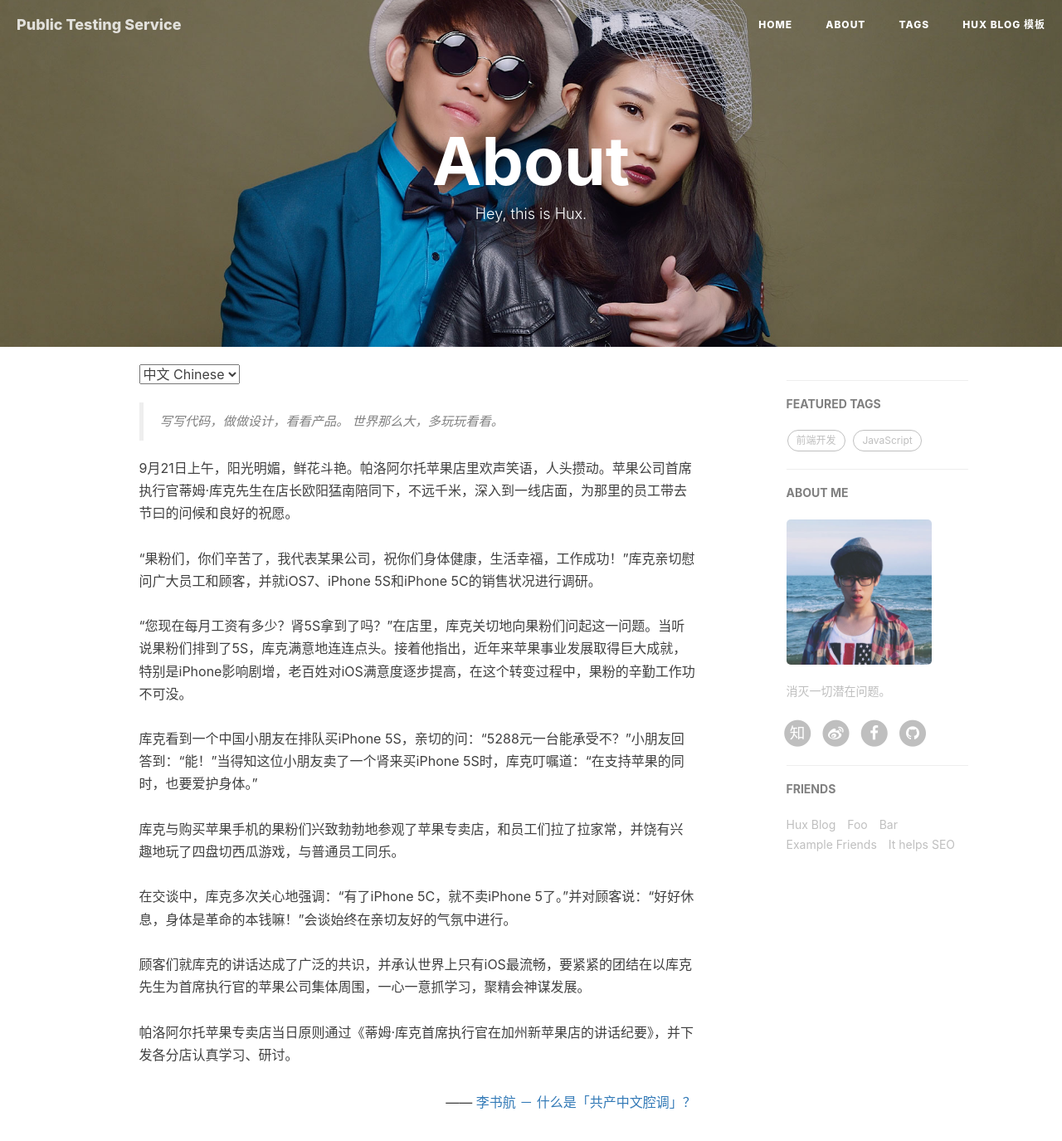
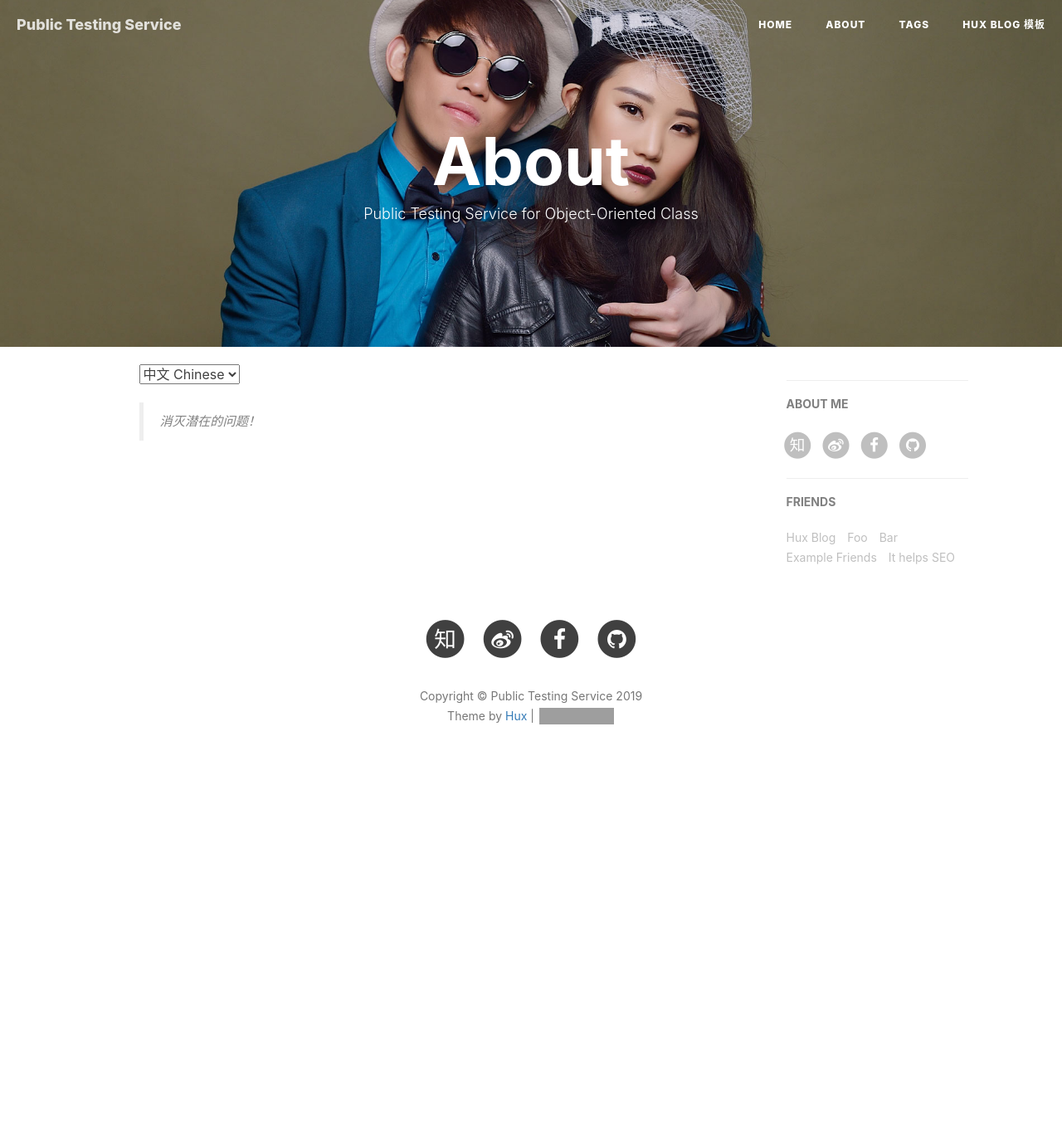
Before and after one commit to BXYMartin/OO-Public, a Jekyll site: the page built from docs/about.html, in a window 1280 px wide and 1400 px high. Shown: the top 1375 px of the window at 83% size. Built offline with Jekyll 4.4.1, drawn with Linux system fonts in a browser that asks for light colours; nearby versions of some CDN libraries; comment, search, counter and statistics services are not loaded; grey boxes are pictures that could not be loaded.

Commit message:
Updated Website

```diff
--- a/docs/_config.yml
+++ b/docs/_config.yml
@@ -46,36 +46,16 @@
 
 
 
-# Disqus settings
-#disqus_username: _your_disqus_short_name_
-
-# Duoshuo settings
-duoshuo_username: huxblog
-# Share component is depend on Comment so we can NOT use share only.
-duoshuo_share: true                     # set to false if you want to use Comment without Sharing
-
-
-
-
-# Analytics settings
-# Baidu Analytics
-ba_track_id: 4cc1f2d8f3067386cc5cdb626a202900
-# Google Analytics
-ga_track_id: 'UA-49627206-1'            # Format: UA-xxxxxx-xx
-ga_domain: huangxuan.me
-
-
-
 # Sidebar settings
-sidebar: true                           # whether or not using Sidebar.
-sidebar-about-description: "消灭一切潜在问题。"
-sidebar-avatar: /img/avatar-hux.jpg      # use absolute URL, seeing it's used in both `/` and `/about/`
+#sidebar: true                           # whether or not using Sidebar.
+#sidebar-about-description: "消灭一切潜在问题。"
+#sidebar-avatar: /img/avatar-hux.jpg      # use absolute URL, seeing it's used in both `/` and `/about/`
 
 
 
 # Featured Tags
-featured-tags: true                     # whether or not using Feature-Tags
-featured-condition-size: 1              # A tag will be featured if the size of it is more than this condition value
+#featured-tags: true                     # whether or not using Feature-Tags
+#featured-condition-size: 1              # A tag will be featured if the size of it is more than this condition value
 
 
 
--- a/docs/about.html
+++ b/docs/about.html
@@ -1,7 +1,7 @@
 ---
 layout: page
 title: "About"
-description: "Hey, this is Hux."
+description: "Public Testing Service for Object-Oriented Class"
 header-img: "img/about-bg.jpg"
 ---
 
@@ -14,35 +14,16 @@
 <!-- Chinese Version -->
 <div class="zh post-container">
     <blockquote>
-        写写代码，做做设计，看看产品。
-        世界那么大，多玩玩看看。
+        消灭潜在的问题！
     </blockquote>
-    9月21日上午，阳光明媚，鲜花斗艳。帕洛阿尔托苹果店里欢声笑语，人头攒动。苹果公司首席执行官蒂姆·库克先生在店长欧阳猛南陪同下，不远千米，深入到一线店面，为那里的员工带去节曰的问候和良好的祝愿。<br><br>“果粉们，你们辛苦了，我代表某果公司，祝你们身体健康，生活幸福，工作成功！”库克亲切慰问广大员工和顾客，并就iOS7、iPhone 5S和iPhone 5C的销售状况进行调研。 <br><br>“您现在每月工资有多少？肾5S拿到了吗？”在店里，库克关切地向果粉们问起这一问题。当听说果粉们排到了5S，库克满意地连连点头。接着他指出，近年来苹果事业发展取得巨大成就，特别是iPhone影响剧增，老百姓对iOS满意度逐步提高，在这个转变过程中，果粉的辛勤工作功不可没。<br><br>库克看到一个中国小朋友在排队买iPhone 5S，亲切的问：“5288元一台能承受不？”小朋友回答到：“能！”当得知这位小朋友卖了一个肾来买iPhone 5S时，库克叮嘱道：“在支持苹果的同时，也要爱护身体。”<br><br>库克与购买苹果手机的果粉们兴致勃勃地参观了苹果专卖店，和员工们拉了拉家常，并饶有兴趣地玩了四盘切西瓜游戏，与普通员工同乐。<br><br>在交谈中，库克多次关心地强调：“有了iPhone 5C，就不卖iPhone 5了。”并对顾客说：“好好休息，身体是革命的本钱嘛！”会谈始终在亲切友好的气氛中进行。<br><br>顾客们就库克的讲话达成了广泛的共识，并承认世界上只有iOS最流畅，要紧紧的团结在以库克先生为首席执行官的苹果公司集体周围，一心一意抓学习，聚精会神谋发展。<br>
-    <br>帕洛阿尔托苹果专卖店当日原则通过《蒂姆·库克首席执行官在加州新苹果店的讲话纪要》，并下发各分店认真学习、研讨。
-
-    <p style="text-align:right;">
-        —— <a href="http://www.zhihu.com/question/19687065">李书航 － 什么是「共产中文腔调」？ </a>
-    </p>
 
 </div>
 
 <!-- English Version -->
 <div class="en post-container">
     <blockquote>
-        Designer or Engineer, things in between.
+        Eliminate Errors and Warnings!.
     </blockquote>
-
-    <p>
-        Your work is going to fill a large part of your life, and the only way to be truly satisfied is to do what you believe is great work. And the only way to do great work is to love what you do. If you haven’t found it yet, keep looking. Don’t settle. As with all matters of the heart, you’ll know when you find it.
-    </p>
-
-    <p>
-    If you want to live your life in a creative way, as an artist, you have to not look back too much. You have to be willing to take whatever you’ve done and whoever you were and throw them away.
-    </p>
-
-    <p style="text-align:right;">
-    -- Steve Jobs
-    </p>
 
 </div>
 
@@ -61,67 +42,3 @@
     }
     onLanChange(0);
 </script>
-
-
-
-{% if site.duoshuo_username %}
-<!-- 多说评论框 start -->
-<div class="comment">
-    <div class="ds-thread"
-    {% if site.duoshuo_username == "huxblog" %}
-        data-thread-id="1187623191091085319"
-    {% else %}
-        data-thread-key="{{site.duoshuo_username}}/about"
-    {% endif %}
-
-    data-title="{{page.title}}"
-    data-url="{{site.url}}/about/"></div>
-</div>
-<!-- 多说评论框 end -->
-
-<!-- Duoshuo hacking -->
-<input id="dsUser" type="hidden" value="{{site.duoshuo_username}}"  />
-
-<!-- 多说公共JS代码 start (一个网页只需插入一次) -->
-<script type="text/javascript">
-    // dynamic User hacking by Hux
-    var _user = document.getElementById('dsUser').value;
-    // duoshuo comment query.
-    var duoshuoQuery = {short_name: _user };
-    (function() {
-        var ds = document.createElement('script');
-        ds.type = 'text/javascript';ds.async = true;
-        ds.src = (document.location.protocol == 'https:' ? 'https:' : 'http:') + '//static.duoshuo.com/embed.js';
-        ds.charset = 'UTF-8';
-        (document.getElementsByTagName('head')[0]
-         || document.getElementsByTagName('body')[0]).appendChild(ds);
-    })();
-</script>
-<!-- 多说公共JS代码 end -->
-{% endif %}
-
-
-{% if site.disqus_username %}
-<!-- disqus 评论框 start -->
-<div class="comment">
-    <div id="disqus_thread" class="disqus-thread">
-
-    </div>
-</div>
-<!-- disqus 评论框 end -->
-
-<!-- disqus 公共JS代码 start (一个网页只需插入一次) -->
-<script type="text/javascript">
-    /* * * CONFIGURATION VARIABLES * * */
-    var disqus_shortname = "{{site.disqus_username}}";
-    var disqus_identifier = "{{site.disqus_username}}/{{page.url}}";
-    var disqus_url = "{{site.url}}{{page.url}}";
-
-    (function() {
-        var dsq = document.createElement('script'); dsq.type = 'text/javascript'; dsq.async = true;
-        dsq.src = '//' + disqus_shortname + '.disqus.com/embed.js';
-        (document.getElementsByTagName('head')[0] || document.getElementsByTagName('body')[0]).appendChild(dsq);
-    })();
-</script>
-<!-- disqus 公共JS代码 end -->
-{% endif %}
--- a/docs/index.html
+++ b/docs/index.html
@@ -1,6 +1,6 @@
 ---
 layout: page
-description: "Boilerplate of Hux Blog"
+description: "Errors and Warnings"
 ---
 
 {% for post in paginator.posts %}
```
